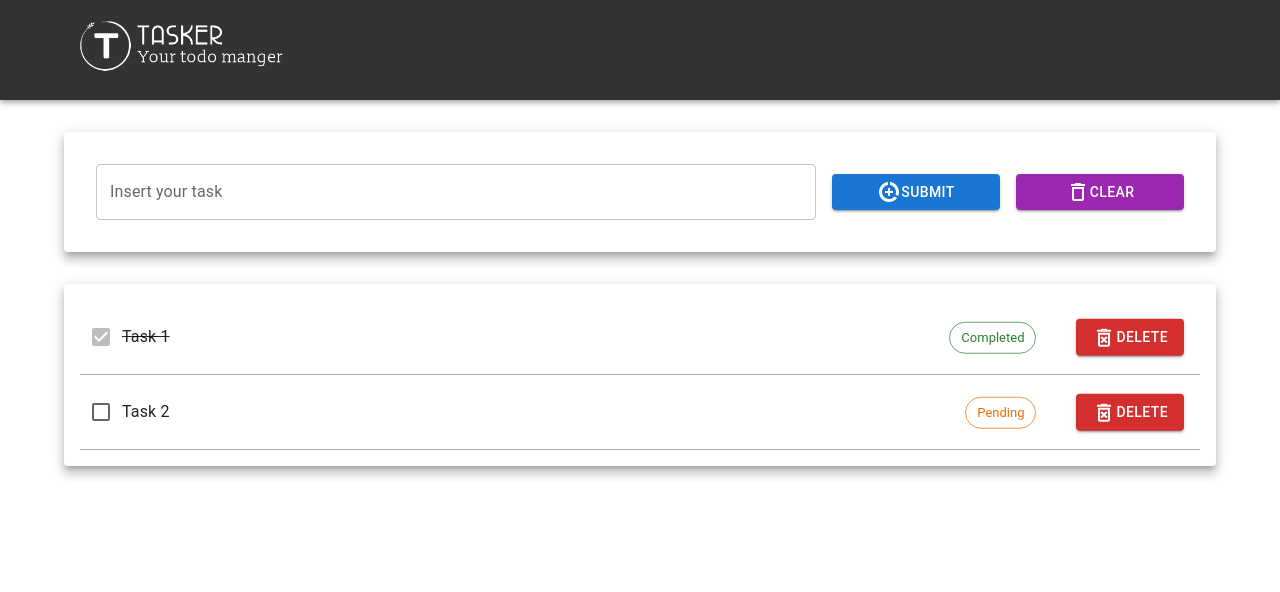
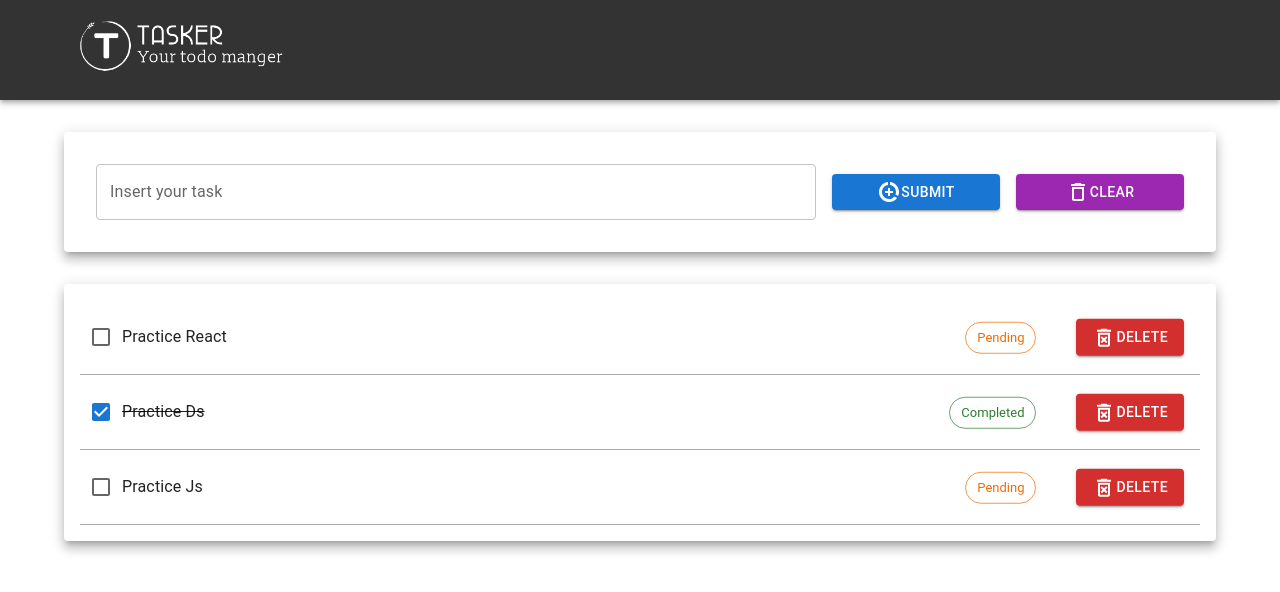
Before and after one commit to ShadabKhan7253/Tasker, a React (Create React App) app: page / in a window 1280 px wide. Shown: the top 592 px of the page. Built offline with nearby package versions, Linux system fonts and the light colour scheme.

Commit message:
Add and Delete functionality done

```diff
--- a/src/App.js
+++ b/src/App.js
@@ -1,18 +1,61 @@
-import React, { useState } from 'react';
+import React, { useRef, useState } from 'react';
 import { Container } from '@mui/material';
-import Header from './components/Header';
-import TaskForm from './TaskForm';
-import TaskList from './TaskList';
+import { Header } from './components/Header';
+import { TaskForm } from './components/TaskForm';
+import { TaskList } from './components/TaskList';
 
 const App = () => {
-  const [taskInput, setTaskInput] = useState('');
+  const initialTasks = [
+    {
+      id: 1,
+      value: 'Practice React',
+      isCompleted: false,
+    },
+    {
+      id: 2,
+      value: 'Practice Ds',
+      isCompleted: true,
+    },
+    {
+      id: 3,
+      value: 'Practice Js',
+      isCompleted: false,
+    },
+  ];
 
-  const handleTaskInputChange = (evt) => {
-    setTaskInput(evt.target.value);
+  const taskRef = useRef('');
+  // const [taskInput, setTaskInput] = useState('');
+  const [tasks, setTasks] = useState(initialTasks);
+
+  // const handleTaskInputChange = (evt) => {
+  //   setTaskInput(evt.target.value);
+  // };
+  const handleTaskInputCLear = () => {
+    taskRef.current.value = '';
+  };
+  const handleFormSubmit = (evt) => {
+    evt.preventDefault();
+    const randomId = Math.ceil(Math.random() * 40000);
+    setTasks([...tasks, { id: randomId, value: taskRef.current.value, isCompleted: false }]);
+    taskRef.current.value = '';
   };
 
-  const handleTaskInputClear = () => {
-    setTaskInput('');
+  // const handleToggle = (evt) => {
+  //     const taskId = Number(evt.target.dataset.id);
+
+  //     setTasks(
+  //         tasks.map(task => task.id === taskId ? { ...task, isCompleted: !task.isCompleted } : task)
+  //     );
+  // }
+
+  const handleToggle = (id) => {
+    setTasks(
+      tasks.map((task) => (task.id === id ? { ...task, isCompleted: !task.isCompleted } : task))
+    );
+  };
+
+  const handleDelete = (id) => {
+    setTasks(tasks.filter((task) => task.id !== id));
   };
 
   return (
@@ -20,11 +63,13 @@ const App = () => {
       <Header />
       <Container maxWidth="lg" sx={{ marginTop: 4 }}>
         <TaskForm
-          taskInput={taskInput}
-          onTaskInputChnage={handleTaskInputChange}
-          onClear={handleTaskInputClear}
+          taskRef={taskRef}
+          // taskInput={taskInput}
+          // onTaskInputChange={handleTaskInputChange}
+          onClear={handleTaskInputCLear}
+          onFormSubmit={handleFormSubmit}
         />
-        <TaskList />
+        <TaskList tasks={tasks} onToggle={handleToggle} onDelete={handleDelete} />
       </Container>
     </div>
   );
--- a/src/TaskForm.js
+++ /dev/null
@@ -1,38 +0,0 @@
-import React from 'react';
-import { Card, TextField, Button, Grid } from '@mui/material';
-import DataSaverOnOutlinedIcon from '@mui/icons-material/DataSaverOnOutlined';
-import DeleteOutlinedIcon from '@mui/icons-material/DeleteOutlined';
-
-const TaskForm = ({ taskInput, onTaskInputChnage, onClear }) => {
-  return (
-    <Grid container justifyContent="center">
-      <Grid item xs={12}>
-        <Card sx={{ padding: 4 }} raised="true">
-          <Grid container spacing={2} alignItems="center">
-            <Grid item xs={8}>
-              <TextField
-                id="task-input"
-                value={taskInput}
-                label="Insert your task"
-                fullWidth
-                onChange={onTaskInputChnage}
-              />
-            </Grid>
-            <Grid item xs={2}>
-              <Button variant="contained" color="primary" fullWidth>
-                <DataSaverOnOutlinedIcon /> Submit
-              </Button>
-            </Grid>
-            <Grid item xs={2}>
-              <Button variant="contained" color="secondary" fullWidth onClick={onClear}>
-                <DeleteOutlinedIcon /> Clear
-              </Button>
-            </Grid>
-          </Grid>
-        </Card>
-      </Grid>
-    </Grid>
-  );
-};
-
-export default TaskForm;
--- a/src/TaskList.js
+++ /dev/null
@@ -1,58 +0,0 @@
-import React from 'react';
-import {
-  Card,
-  Button,
-  Grid,
-  List,
-  ListItem,
-  ListItemText,
-  ListItemSecondaryAction,
-  Checkbox,
-  Chip,
-} from '@mui/material';
-import DeleteForeverOutlinedIcon from '@mui/icons-material/DeleteForeverOutlined';
-
-const TaskList = () => {
-  return (
-    <Grid container justifyContent="center" sx={{ marginTop: 4 }}>
-      <Grid item xs={12}>
-        <Card sx={{ padding: 1 }} raised="true">
-          <List sx={{ padding: 1 }}>
-            <ListItem
-              key={1}
-              sx={{ paddingBottom: 2, paddingTop: 2, borderBottom: 'solid 1px #AAA' }}
-              disablePadding
-            >
-              <Checkbox checked="true" disabled />
-              <ListItemText primary="Task 1" style={{ textDecoration: 'line-through' }} />
-
-              <ListItemSecondaryAction>
-                <Chip label="Completed" variant="outlined" color="success" />
-                <Button variant="contained" color="error" sx={{ marginLeft: 5 }}>
-                  <DeleteForeverOutlinedIcon /> Delete
-                </Button>
-              </ListItemSecondaryAction>
-            </ListItem>
-            <ListItem
-              key={2}
-              disablePadding
-              sx={{ paddingBottom: 2, paddingTop: 2, borderBottom: 'solid 1px #AAA' }}
-            >
-              <Checkbox />
-              <ListItemText primary="Task 2" />
-
-              <ListItemSecondaryAction>
-                <Chip label="Pending" variant="outlined" color="warning" />
-                <Button variant="contained" color="error" sx={{ marginLeft: 5 }}>
-                  <DeleteForeverOutlinedIcon /> Delete
-                </Button>
-              </ListItemSecondaryAction>
-            </ListItem>
-          </List>
-        </Card>
-      </Grid>
-    </Grid>
-  );
-};
-
-export default TaskList;
--- /dev/null
+++ b/src/components/DeleteModal.js
@@ -0,0 +1,40 @@
+import { style } from '@mui/icons-material';
+import { Box, Button, Modal, Typography } from '@mui/material';
+import React from 'react';
+
+export const DeleteModal = ({ open, onModalClose, onAccept }) => {
+  const Style = {
+    position: 'absolute',
+    top: '50%',
+    left: '50%',
+    transform: 'translate(-50%, -50%)',
+    width: 400,
+    bgcolor: 'background.paper',
+    border: '2px solid #000',
+    boxShadow: 24,
+    p: 4,
+  };
+
+  return (
+    <div>
+      <Modal
+        open={open}
+        onClose={onModalClose}
+        aria-labelledby="modal-modal-title"
+        aria-describedby="modal-modal-description"
+      >
+        <Box sx={Style}>
+          <Typography id="modal-modal-title" variant="h6" component="h2">
+            Are you Sure?
+          </Typography>
+          <Box>
+            <Button sx={{ marginRight: '10px' }} onClick={onAccept}>
+              Yes
+            </Button>
+            <Button onClick={onModalClose}>No</Button>
+          </Box>
+        </Box>
+      </Modal>
+    </div>
+  );
+};
--- a/src/components/Header.js
+++ b/src/components/Header.js
@@ -2,7 +2,7 @@ import React from 'react';
 import Logo from '../tasker-logo.png';
 import { AppBar, Toolbar, Typography, Container } from '@mui/material';
 
-const Header = () => {
+export const Header = () => {
   return (
     <AppBar position="static" sx={{ background: '#333' }}>
       <Container maxWidth="lg">
@@ -15,5 +15,3 @@ const Header = () => {
     </AppBar>
   );
 };
-
-export default Header;
--- /dev/null
+++ b/src/components/TaskForm.js
@@ -0,0 +1,39 @@
+import { Button, Card, Grid, TextField } from '@mui/material';
+import React from 'react';
+import DataSaverOnOutlinedIcon from '@mui/icons-material/DataSaverOnOutlined';
+import DeleteOutlinedIcon from '@mui/icons-material/DeleteOutlined';
+
+export const TaskForm = ({ taskRef, onClear, onFormSubmit }) => {
+  return (
+    <Grid container justifyContent="center">
+      <Grid item xs={12}>
+        <Card sx={{ padding: 4 }} raised="true">
+          <form onSubmit={onFormSubmit}>
+            <Grid container spacing={2} alignItems="center">
+              <Grid item xs={8}>
+                <TextField
+                  id="task-input"
+                  label="Insert your task"
+                  inputRef={taskRef}
+                  // value={taskInput}
+                  // onChange={onTaskInputChange}
+                  fullWidth
+                />
+              </Grid>
+              <Grid item xs={2}>
+                <Button variant="contained" color="primary" fullWidth onClick={onFormSubmit}>
+                  <DataSaverOnOutlinedIcon /> Submit
+                </Button>
+              </Grid>
+              <Grid item xs={2}>
+                <Button variant="contained" color="secondary" onClick={onClear} fullWidth>
+                  <DeleteOutlinedIcon /> Clear
+                </Button>
+              </Grid>
+            </Grid>
+          </form>
+        </Card>
+      </Grid>
+    </Grid>
+  );
+};
--- /dev/null
+++ b/src/components/TaskItem.js
@@ -0,0 +1,52 @@
+import {
+  Button,
+  Checkbox,
+  Chip,
+  ListItem,
+  ListItemSecondaryAction,
+  ListItemText,
+} from '@mui/material';
+import React from 'react';
+import DeleteForeverOutlinedIcon from '@mui/icons-material/DeleteForeverOutlined';
+
+export const TaskItem = ({ id, value, isCompleted, onToggle, onModalOpen }) => {
+  const listItemTextStyle = isCompleted ? { textDecoration: 'line-through' } : {};
+
+  let chipElement;
+  if (isCompleted) {
+    chipElement = <Chip label="Completed" variant="outlined" color="success" />;
+  } else {
+    chipElement = <Chip label="Pending" variant="outlined" color="warning" />;
+  }
+
+  const handleModalVisibility = (id) => {
+    onModalOpen(id);
+  };
+  return (
+    <div>
+      <ListItem
+        key={1}
+        sx={{ paddingBottom: 2, paddingTop: 2, borderBottom: 'solid 1px #AAA' }}
+        disablePadding
+      >
+        <Checkbox
+          checked={isCompleted}
+          onChange={() => onToggle(id)}
+          inputProps={{ 'data-id': id }}
+        />
+        <ListItemText primary={value} style={listItemTextStyle} />
+        <ListItemSecondaryAction>
+          {chipElement}
+          <Button
+            variant="contained"
+            color="error"
+            sx={{ marginLeft: 5 }}
+            onClick={() => handleModalVisibility(id)}
+          >
+            <DeleteForeverOutlinedIcon /> Delete
+          </Button>
+        </ListItemSecondaryAction>
+      </ListItem>
+    </div>
+  );
+};
--- /dev/null
+++ b/src/components/TaskList.js
@@ -0,0 +1,52 @@
+import { Card, Grid, List } from '@mui/material';
+import React, { useState } from 'react';
+import { TaskItem } from './TaskItem';
+import { DeleteModal } from './DeleteModal';
+
+export const TaskList = ({ tasks, onToggle, onDelete }) => {
+  const [open, setOpen] = useState(false);
+  const [taskIdToBeDeleted, setTaskIdToBeDeleted] = useState(-1);
+
+  const handleOpen = (id) => {
+    setOpen(true);
+    setTaskIdToBeDeleted(id);
+  };
+  const handleClose = () => {
+    setOpen(false);
+    setTaskIdToBeDeleted(-1);
+  };
+
+  const handleDelete = () => {
+    setOpen(false);
+    onDelete(taskIdToBeDeleted);
+    setTaskIdToBeDeleted(-1);
+  };
+  return (
+    <>
+      <Grid container justifyContent="center" sx={{ marginTop: 4 }}>
+        <Grid item xs={12}>
+          <Card sx={{ padding: 1 }} raised="true">
+            <List sx={{ padding: 1 }}>
+              {tasks.map((task) => (
+                <TaskItem
+                  key={task.id}
+                  id={task.id}
+                  value={task.value}
+                  isCompleted={task.isCompleted}
+                  onToggle={onToggle}
+                  onModalOpen={handleOpen}
+                />
+              ))}
+            </List>
+          </Card>
+        </Grid>
+      </Grid>
+      <DeleteModal
+        open={open}
+        onModalClose={handleClose}
+        taskId={taskIdToBeDeleted}
+        onAccept={handleDelete}
+      />
+    </>
+  );
+};
```
